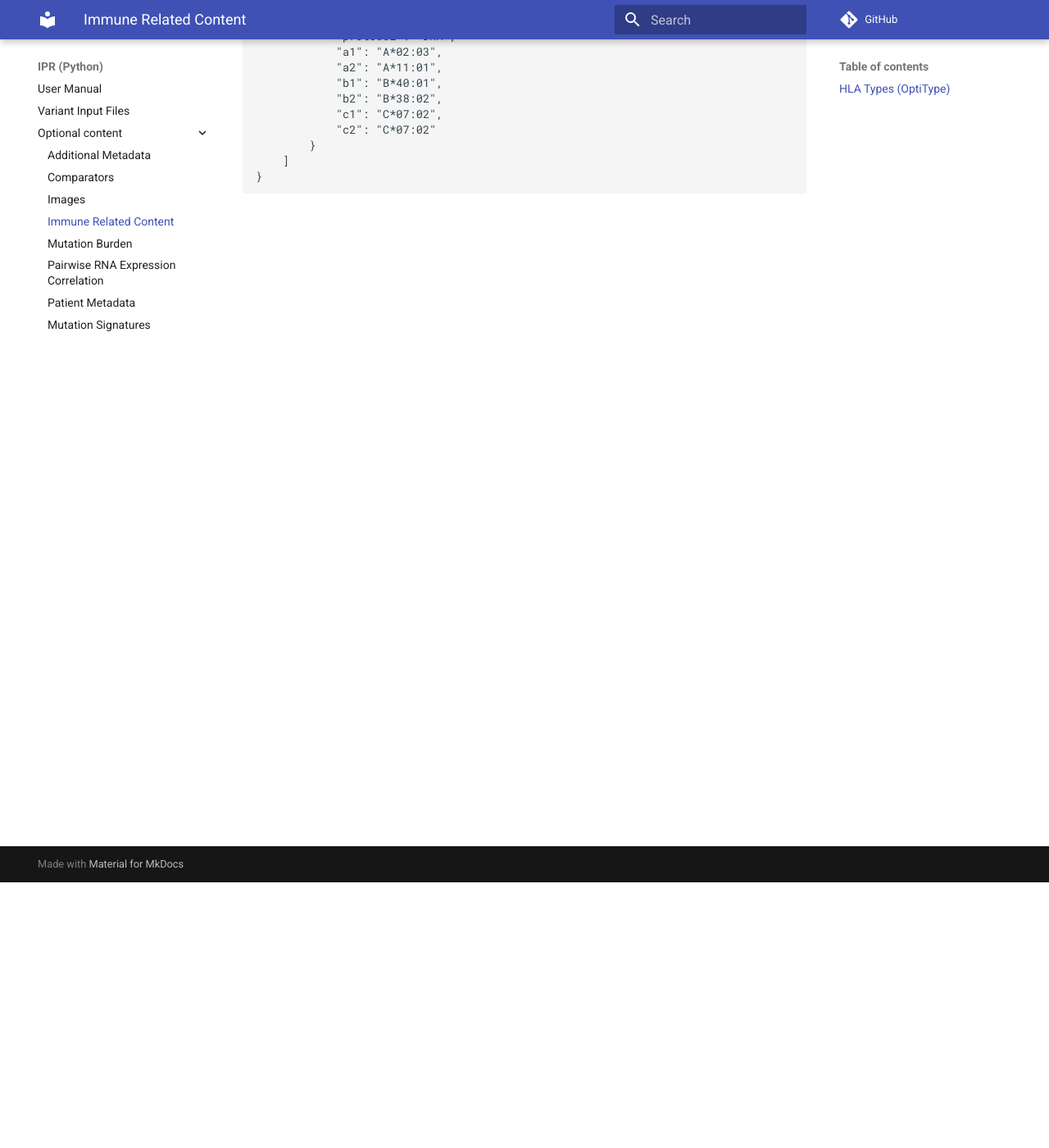
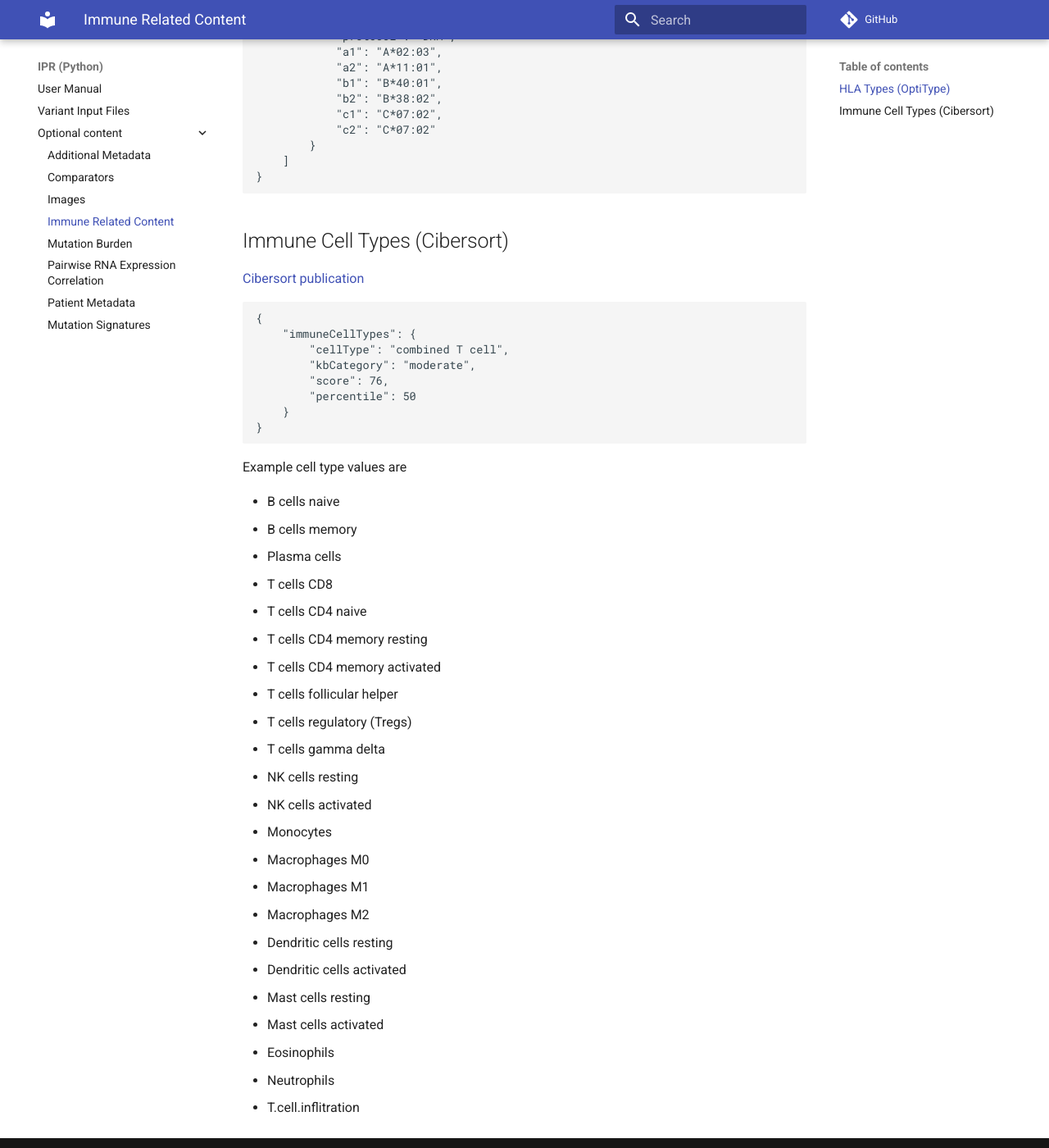
Before and after one commit to bcgsc/pori_ipr_python, an MkDocs documentation site: the page built from docs/optional_content/immune.md, in a window 1280 px wide and 1400 px high, scrolled down 324 px. Shown: the whole window at 82% size. Built offline with MkDocs 1.6.1 and Material for MkDocs 9.7.7, drawn with Linux system fonts in a browser that asks for light colours; comment, search, counter and statistics services are not loaded.

Commit message:
Add cibersort input documentation

````diff
--- a/docs/optional_content/immune.md
+++ b/docs/optional_content/immune.md
@@ -20,3 +20,44 @@
     ]
 }
 ```
+
+## Immune Cell Types (Cibersort)
+
+[Cibersort publication](https://www.nature.com/articles/nmeth.333)
+
+```json
+{
+    "immuneCellTypes": {
+        "cellType": "combined T cell",
+        "kbCategory": "moderate",
+        "score": 76,
+        "percentile": 50
+    }
+}
+```
+
+Example cell type values are
+
+- B cells naive
+- B cells memory
+- Plasma cells
+- T cells CD8
+- T cells CD4 naive
+- T cells CD4 memory resting
+- T cells CD4 memory activated
+- T cells follicular helper
+- T cells regulatory (Tregs)
+- T cells gamma delta
+- NK cells resting
+- NK cells activated
+- Monocytes
+- Macrophages M0
+- Macrophages M1
+- Macrophages M2
+- Dendritic cells resting
+- Dendritic cells activated
+- Mast cells resting
+- Mast cells activated
+- Eosinophils
+- Neutrophils
+- T.cell.inflitration
````
